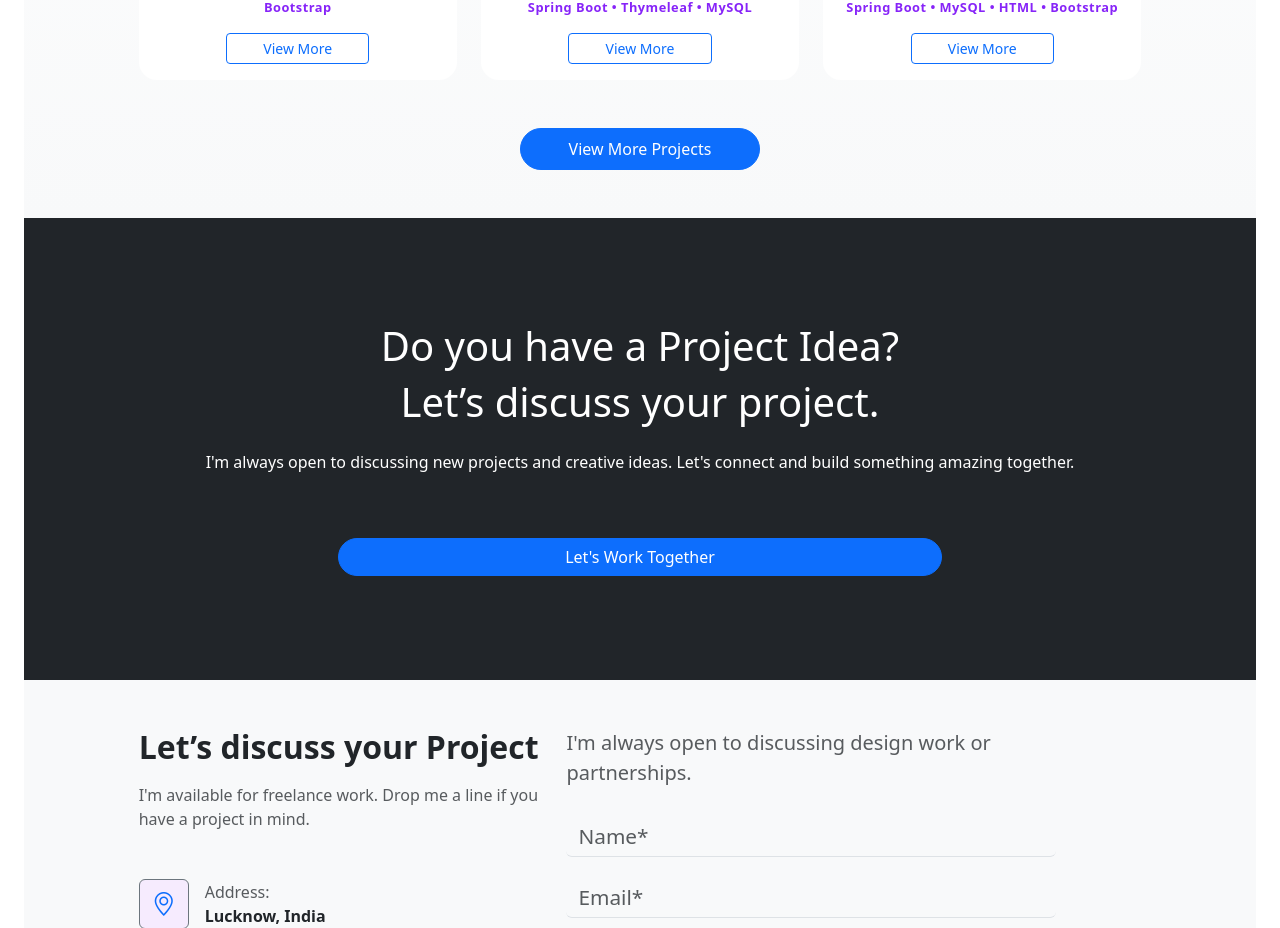
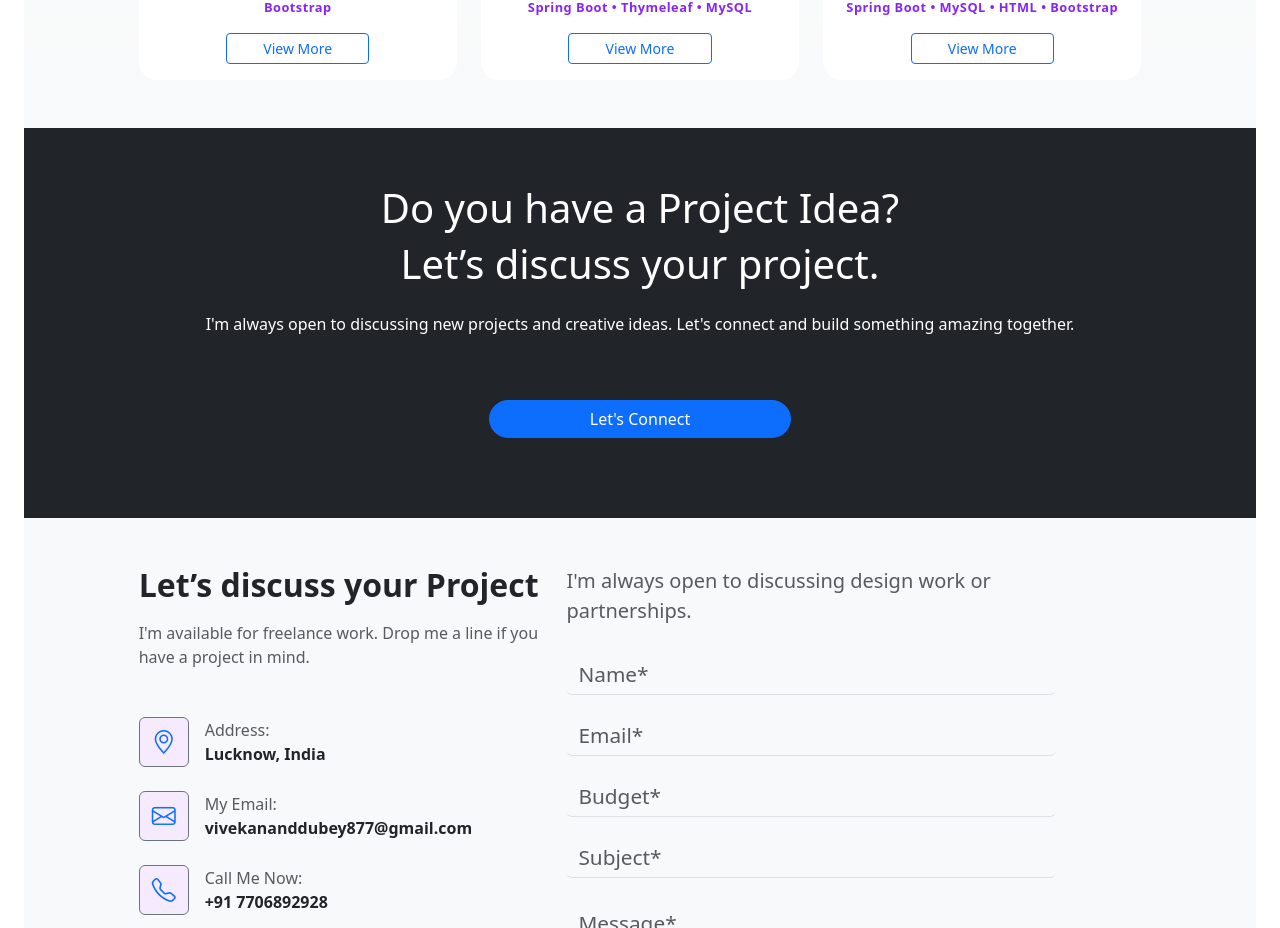
Before and after one commit to vdubey92928/portfolio-react, a React (Vite) app: page / in a window 1280 px wide. Shown: the part 2760-3688 px from the top of the page. Built offline with nearby package versions, Linux system fonts and the light colour scheme.

Commit message:
routing problem on vercel plateform resolved

```diff
--- a/src/pages/Home.jsx
+++ b/src/pages/Home.jsx
@@ -69,7 +69,6 @@ const Home = () => {
     return (
         <>
             <div className="container-fluid p-0 px-4">
-
                 <section id="home" className="scroll-section">
                     <div className="row mb-5 pt-5" id="home">
                         <div className="col-sm-10 mx-auto">
@@ -248,24 +247,22 @@ const Home = () => {
                                 ))}
                             </div>
 
-                            <button className="btn btn-primary mt-5 px-5 py-2 rounded-pill">
-                                View More Projects
-                            </button>
+
                         </div>
                     </div>
                 </section>
 
                 <section id="cta" className="scroll-section">
                     <div className="row py-2 text-white text-center bg-dark">
-                        <div className="col-sm-12 mx-auto py-5 my-5">
+                        <div className="col-sm-12 mx-auto pb-4 my-5">
                             <h1>Do you have a Project Idea?</h1>
                             <h1 className="mb-4">Let’s discuss your project.</h1>
                             <p>
                                 I'm always open to discussing new projects and creative ideas.
                                 Let's connect and build something amazing together.
                             </p>
-                            <a href="#" className="btn btn-primary  w-50 rounded-pill mt-5">
-                                Let's Work Together
+                            <a href="https://www.linkedin.com/in/vivekanand-dubey-vd123754/" className="btn btn-primary  w-25 rounded-pill mt-5">
+                                Let's Connect
                             </a>
                         </div>
                     </div>
```
Also changed, not shown: vercel.json (added).
